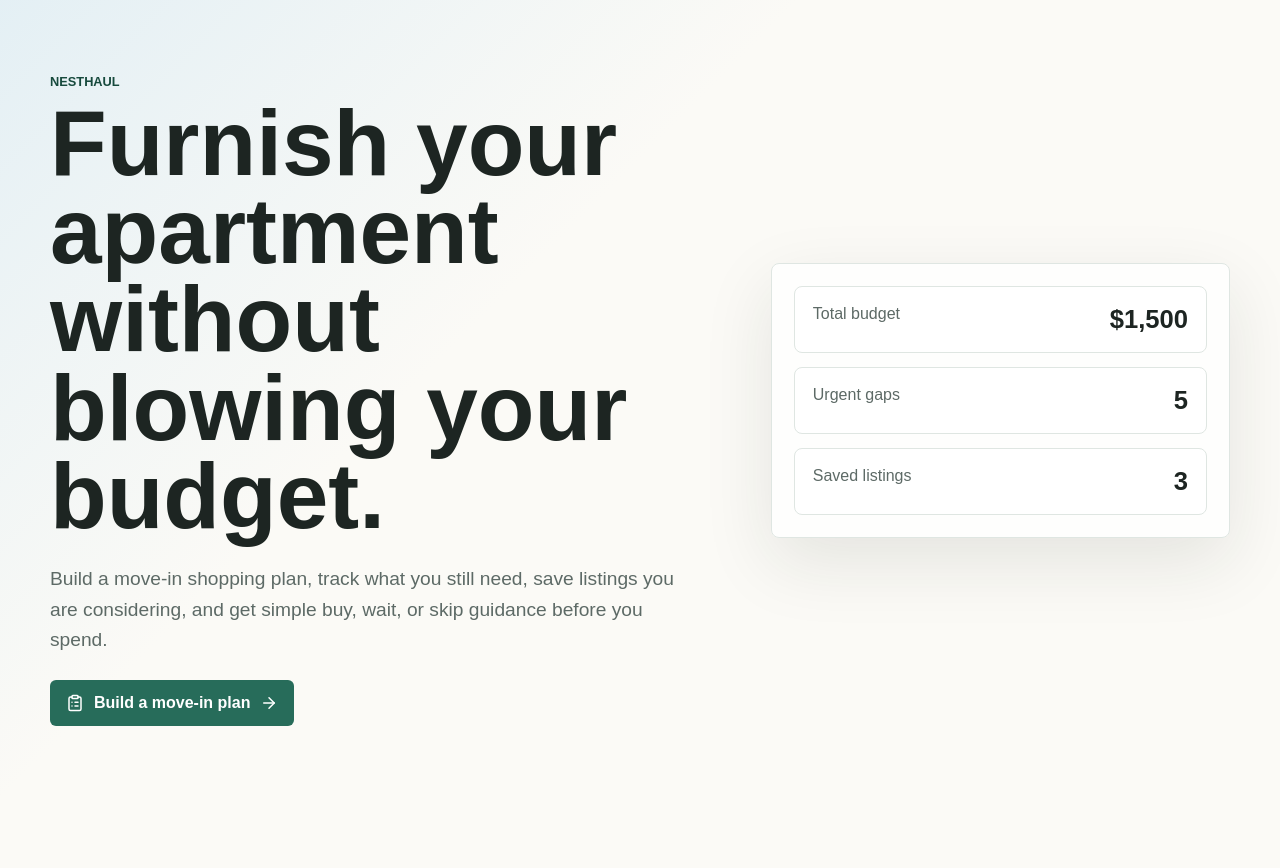
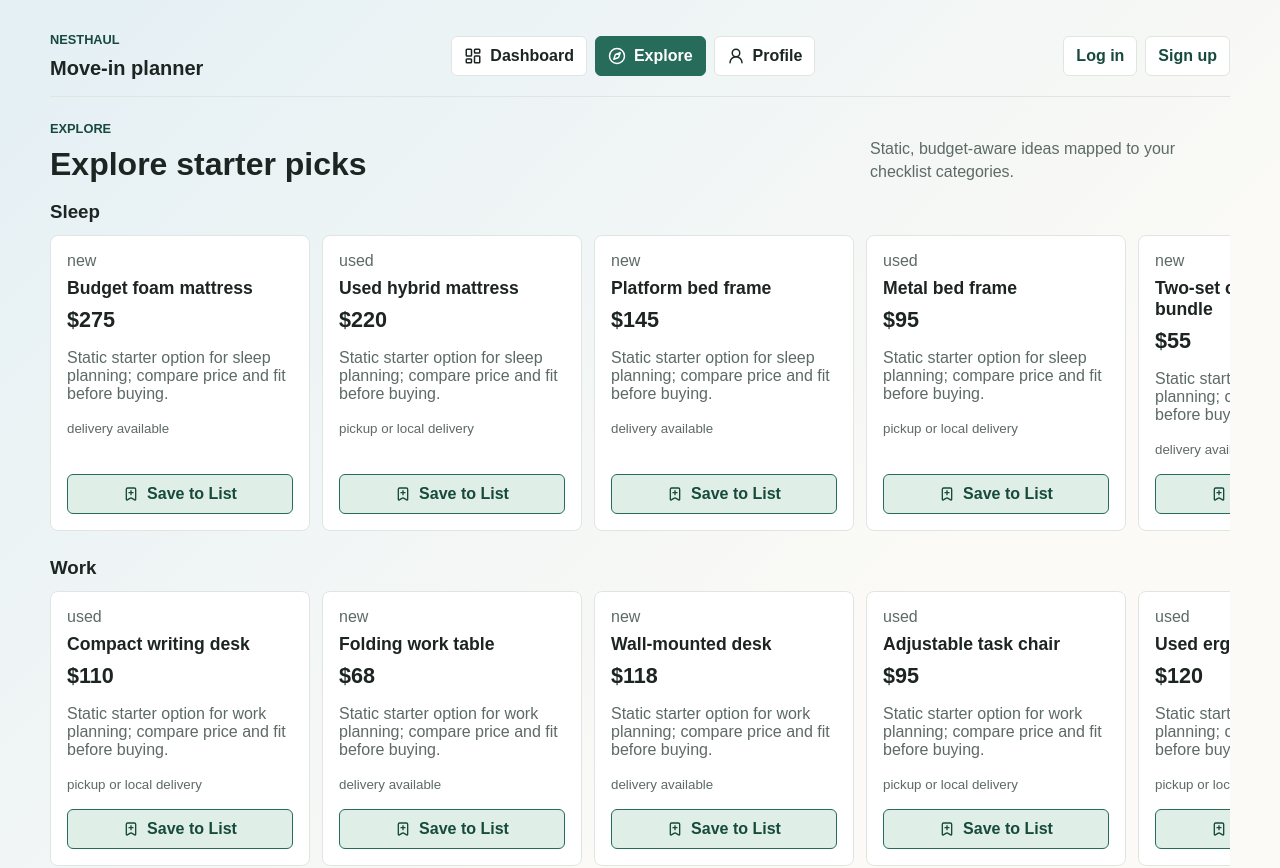
Before and after one commit to rushiljerfy/nesthaul, a Next.js app: page / in a window 1280 px wide. Shown: the top 868 px of the page. Before the commit the page ends 824 px from the top, so only its background shows below. Built offline with nearby package versions, Linux system fonts and the light colour scheme; no server answers.

Commit message:
Default to Explore and gate saved plans by auth

```diff
--- a/src/components/NestHaulApp.tsx
+++ b/src/components/NestHaulApp.tsx
@@ -3,7 +3,7 @@
 import { useEffect, useMemo, useState } from "react";
 import { calculateDashboardSummary } from "@/lib/budget";
 import { createMoveInChecklist } from "@/lib/checklist";
-import { loadSavedPlan, savePlan } from "@/lib/storage";
+import { clearSavedPlan, loadSavedPlan, savePlan } from "@/lib/storage";
 import { useAuth } from "@/lib/useAuth";
 import type { AppPage, ChecklistItem, ChecklistStatus, Listing, OnboardingProfile } from "@/lib/types";
 import { AppNav } from "./AppNav";
@@ -13,12 +13,22 @@ import { LandingPage } from "./LandingPage";
 import { OnboardingForm } from "./OnboardingForm";
 import { ProfilePage } from "./ProfilePage";
 
+const defaultProfile: OnboardingProfile = {
+  location: "",
+  apartmentType: "studio",
+  moveInDate: "",
+  totalBudget: 0,
+  preference: "mix",
+  stylePreference: "",
+  ownedItems: []
+};
+
 export function NestHaulApp() {
-  const { logout, userEmail } = useAuth();
-  const [stage, setStage] = useState<"landing" | "onboarding" | "app">("landing");
-  const [activePage, setActivePage] = useState<AppPage>("Dashboard");
-  const [profile, setProfile] = useState<OnboardingProfile | null>(null);
-  const [checklist, setChecklist] = useState<ChecklistItem[]>([]);
+  const { isLoading: isAuthLoading, logout, userEmail } = useAuth();
+  const [stage, setStage] = useState<"landing" | "onboarding" | "app">("app");
+  const [activePage, setActivePage] = useState<AppPage>("Explore");
+  const [profile, setProfile] = useState<OnboardingProfile | null>(defaultProfile);
+  const [checklist, setChecklist] = useState<ChecklistItem[]>(() => createMoveInChecklist());
   const [listings, setListings] = useState<Listing[]>([]);
   const [hasLoadedSavedPlan, setHasLoadedSavedPlan] = useState(false);
 
@@ -29,27 +39,46 @@ export function NestHaulApp() {
 
   /* eslint-disable react-hooks/set-state-in-effect */
   useEffect(() => {
-    const savedPlan = loadSavedPlan();
+    if (isAuthLoading) {
+      return;
+    }
+
+    if (!userEmail) {
+      clearSavedPlan();
+      setProfile(defaultProfile);
+      setChecklist(createMoveInChecklist());
+      setListings([]);
+      setActivePage("Explore");
+      setStage("app");
+      setHasLoadedSavedPlan(true);
+      return;
+    }
+
+    const savedPlan = loadSavedPlan(userEmail);
 
     if (savedPlan) {
       setProfile(savedPlan.profile);
       setChecklist(savedPlan.checklist);
       setListings(savedPlan.listings);
-      setActivePage(savedPlan.activePage);
-      setStage("app");
+    } else {
+      setProfile(defaultProfile);
+      setChecklist(createMoveInChecklist());
+      setListings([]);
     }
 
+    setActivePage("Explore");
+    setStage("app");
     setHasLoadedSavedPlan(true);
-  }, []);
+  }, [isAuthLoading, userEmail]);
   /* eslint-enable react-hooks/set-state-in-effect */
 
   useEffect(() => {
-    if (!hasLoadedSavedPlan || !profile) {
+    if (!hasLoadedSavedPlan || !profile || !userEmail) {
       return;
     }
 
-    savePlan({ activePage, profile, checklist, listings });
-  }, [activePage, checklist, hasLoadedSavedPlan, listings, profile]);
+    savePlan({ activePage, profile, checklist, listings }, userEmail);
+  }, [activePage, checklist, hasLoadedSavedPlan, listings, profile, userEmail]);
 
   function handleOnboardingComplete(nextProfile: OnboardingProfile) {
     setProfile(nextProfile);
--- a/src/lib/storage.ts
+++ b/src/lib/storage.ts
@@ -2,12 +2,20 @@ import type { SavedPlan } from "./types";
 
 const storageKey = "nesthaul-plan";
 
-export function loadSavedPlan(): SavedPlan | null {
+function storageKeyForUser(userEmail: string) {
+  return `${storageKey}:${userEmail}`;
+}
+
+export function loadSavedPlan(userEmail?: string | null): SavedPlan | null {
   if (typeof window === "undefined") {
     return null;
   }
 
-  const rawPlan = window.localStorage.getItem(storageKey);
+  if (!userEmail) {
+    return null;
+  }
+
+  const rawPlan = window.localStorage.getItem(storageKeyForUser(userEmail));
 
   if (!rawPlan) {
     return null;
@@ -20,16 +28,25 @@ export function loadSavedPlan(): SavedPlan | null {
   }
 }
 
-export function savePlan(plan: SavedPlan) {
+export function savePlan(plan: SavedPlan, userEmail?: string | null) {
   if (typeof window === "undefined") {
     return;
   }
 
-  window.localStorage.setItem(storageKey, JSON.stringify(plan));
+  if (!userEmail) {
+    return;
+  }
+
+  window.localStorage.setItem(storageKeyForUser(userEmail), JSON.stringify(plan));
 }
 
-export function clearSavedPlan() {
+export function clearSavedPlan(userEmail?: string | null) {
   if (typeof window === "undefined") {
+    return;
+  }
+
+  if (userEmail) {
+    window.localStorage.removeItem(storageKeyForUser(userEmail));
     return;
   }
 
```
Also changed, not shown: 2 other files (tests, documents, lock files or other folders).
